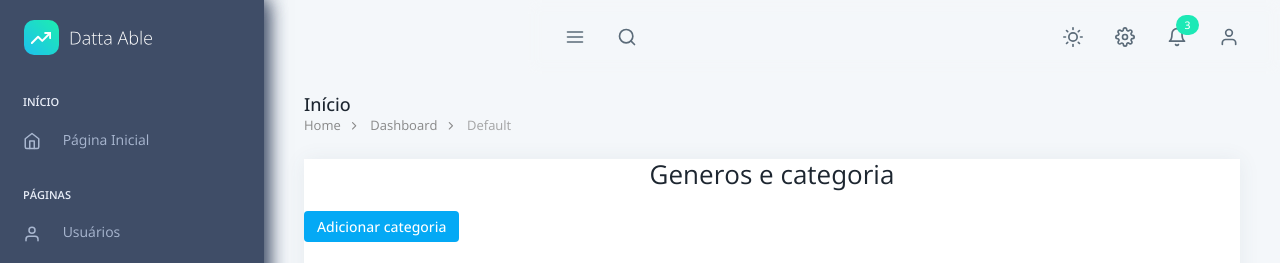
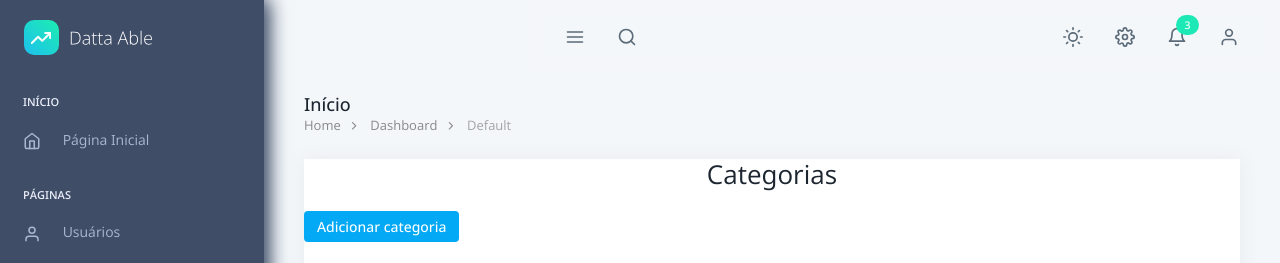
Before and after one commit to livia-trindade/psw-biblioteca, a Django app: page /categoria/ in a window 1280 px wide. Shown: the top 263 px of the page. Run offline with Django 5.2, Linux system fonts and the light colour scheme; a user stored in the database is signed in; data comes from the database, SQL or seed files in the repository.

Commit message:
Correção no template de categoria

```diff
--- a/templates/categoria/detalha.html
+++ b/templates/categoria/detalha.html
@@ -2,6 +2,7 @@
 
 {% block content %}
 <h2>{{categoria.nome}}</h2>
+<h2>{{categoria.descricao}}</h2>
 
 
 <div>
--- a/templates/categoria/index.html
+++ b/templates/categoria/index.html
@@ -5,7 +5,7 @@
 {% block content %}
 
 <div class="text-center">
-<h3>Generos e categoria</h3> <br>
+<h3>Categorias</h3> <br>
 </div>
 
 <a href="create/" class="btn btn-sm btn-primary">Adicionar categoria</a> <br><br>
@@ -21,7 +21,7 @@
                 </tr>
             </thead>
             <tbody>
-                {% for categoria in categoriaes %}
+                {% for categoria in categorias %}
                 <tr>
                     <td> {{ categoria.nome }} </td>
                     {% if perms.categoria.detail_categoria %}
```
